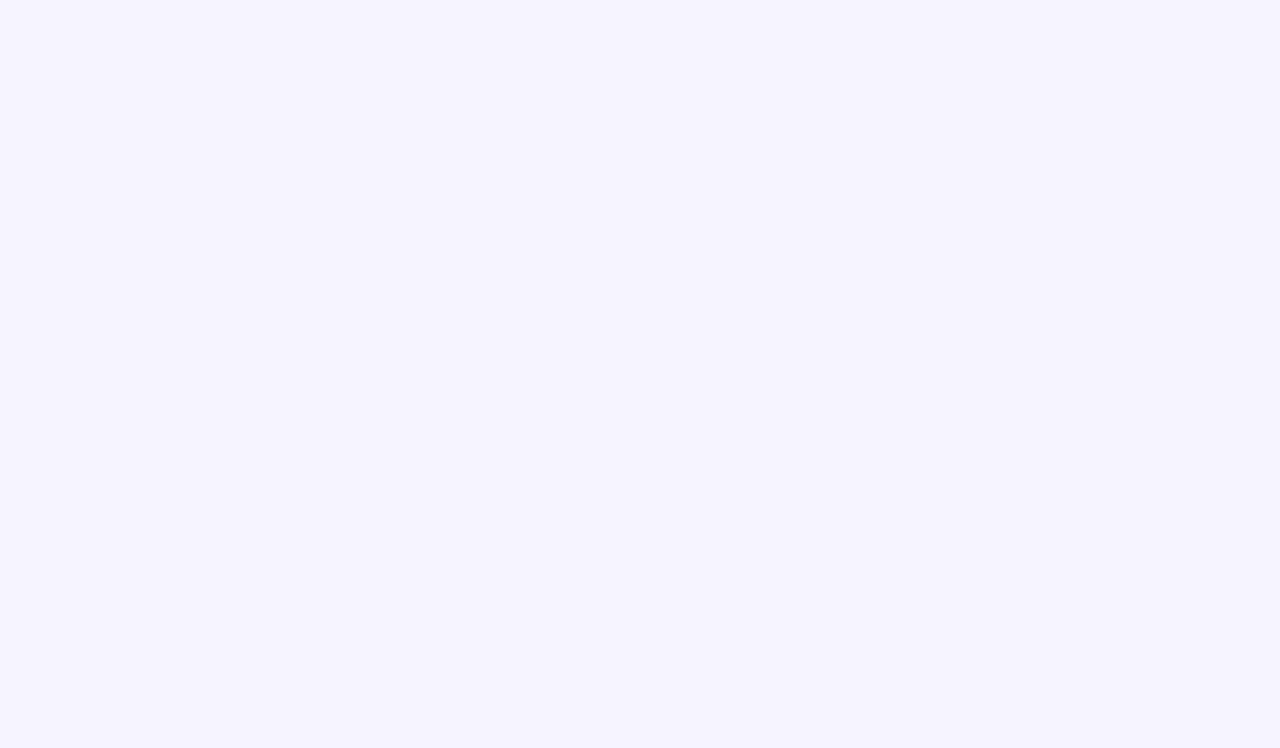
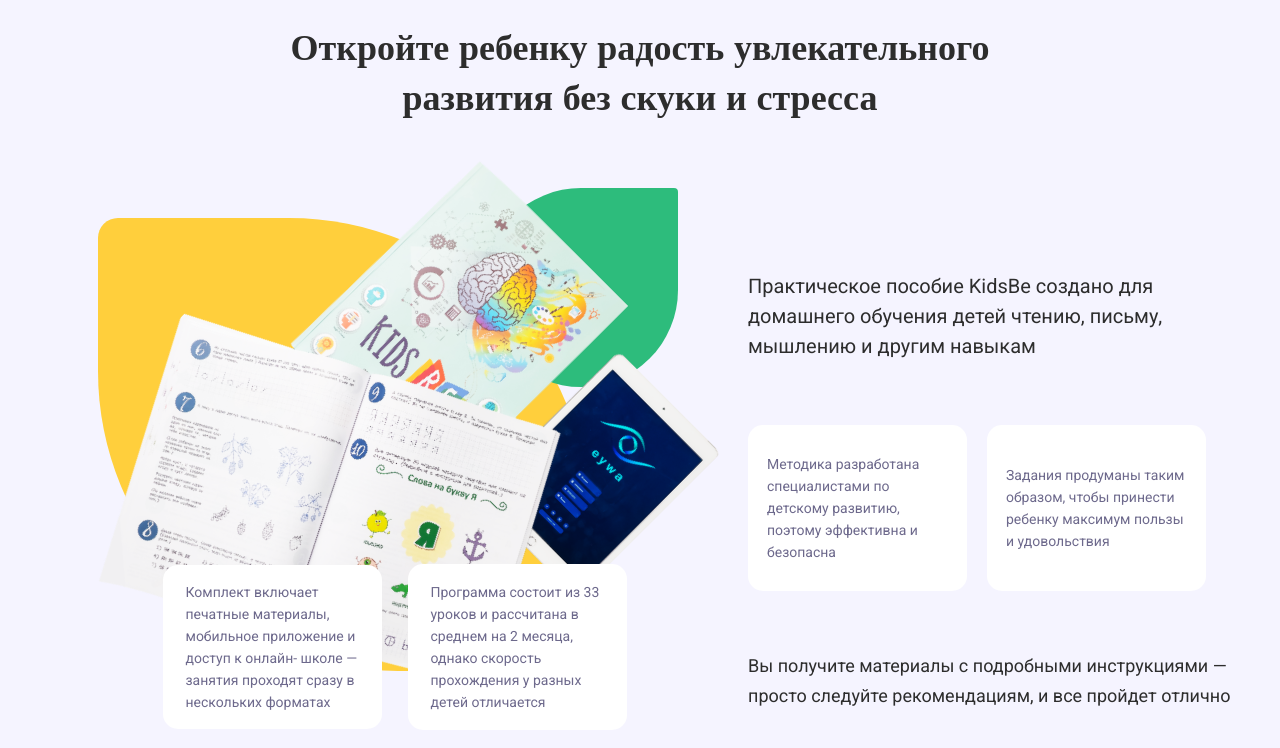
Before and after one commit to janettadev/kidsbe, a React (Create React App) app: page / in a window 1280 px wide. Shown: the top 748 px of the page. Built offline with nearby package versions, Linux system fonts and the light colour scheme.

Commit message:
section2

```diff
--- a/src/App.js
+++ b/src/App.js
@@ -1,10 +1,13 @@
 import "./App.scss";
+import Open from "./components/section#2/Open";
 
 function App() {
 	return (
 		<div className="App">
+			<Open/>
 		</div>
 	);
 }
 
+
 export default App;
--- a/src/App.scss
+++ b/src/App.scss
@@ -3,8 +3,8 @@
    background: #f5f4ff;
 }
 .container {
-	width: 1240px;
-	max-width: 90%;
+	width: 1440px;
+	max-width: 100%;
 	margin: 0 auto;
 }
 button {
@@ -13,3 +13,163 @@
 a {
 	text-decoration: none;
 }
+
+#open {
+	.open {
+		display: flex;
+		align-items: center;
+		flex-direction: column;
+		h1 {
+			width: 786px;
+			color: rgb(45, 45, 45);
+			font-family: Nunito;
+			font-size: 36px;
+			font-weight: 700;
+			line-height: 50px;
+			letter-spacing: 0%;
+			text-align: center;
+		}
+		&--info {
+			display: flex;
+			justify-content: space-between;
+			align-items: center;
+			&__img {
+				position: relative;
+				margin-top: -60px;
+				img {
+					width: 100%;
+					height: 100%;
+				}
+				&--rectangle1 {
+					position: absolute;
+					top: 100px;
+					right: 70px;
+					width: 194px;
+					height: 199px;
+					border-radius: 120px 5px 120px 120px;
+					background: rgb(45, 188, 124);
+					z-index: -10;
+				}
+				&--rectangle2 {
+					position: absolute;
+					width: 491px;
+					height: 453px;
+					top: 130px;
+					left: 90px;
+					border-radius: 20px 300px 20px 300px;
+					background: rgb(255, 207, 60);
+					z-index: -11;
+				}
+				&--text1 {
+					position: absolute;
+					width: 219px;
+					height: 164px;
+					bottom: 105px;
+					left: 155px;
+					border-radius: 15px;
+					background: rgb(255, 255, 255);
+					display: flex;
+					align-items: center;
+					justify-content: center;
+					p {
+						color: rgb(109, 105, 140);
+						font-family: Roboto;
+						font-size: 14px;
+						font-weight: 400;
+						line-height: 22px;
+						letter-spacing: 0%;
+						text-align: left;
+						width: 174px;
+					}
+				}
+				&--text2 {
+					position: absolute;
+					width: 219px;
+					height: 166px;
+					bottom: 104px;
+					left: 400px;
+					border-radius: 15px;
+					background: rgb(255, 255, 255);
+					display: flex;
+					align-items: center;
+					justify-content: center;
+					p {
+						color: rgb(109, 105, 140);
+						font-family: Roboto;
+						font-size: 14px;
+						font-weight: 400;
+						line-height: 22px;
+						letter-spacing: 0%;
+						text-align: left;
+						width: 174px;
+					}
+				}
+			}
+			&__content {
+				h2 {
+					color: rgb(45, 45, 45);
+					font-family: Roboto;
+					width: 504px;
+					font-size: 20px;
+					font-weight: 400;
+					line-height: 30px;
+					letter-spacing: 0%;
+					text-align: left;
+				}
+				&--blocks {
+					display: flex;
+					gap: 20px;
+					margin: 64px 0 60px 0;
+					&__block1 {
+						width: 219px;
+						height: 166px;
+						border-radius: 15px;
+						background: rgb(255, 255, 255);
+						display: flex;
+						align-items: center;
+						justify-content: center;
+						p {
+							color: rgb(109, 105, 140);
+							font-family: Roboto;
+							font-size: 14px;
+							font-weight: 400;
+							line-height: 22px;
+							letter-spacing: 0%;
+							text-align: left;
+							width: 181px;
+						}
+					}
+					&__block2 {
+						width: 219px;
+						height: 166px;
+						border-radius: 15px;
+						background: rgb(255, 255, 255);
+						display: flex;
+						align-items: center;
+						justify-content: center;
+						p {
+							color: rgb(109, 105, 140);
+							font-family: Roboto;
+							font-size: 14px;
+							font-weight: 400;
+							line-height: 22px;
+							letter-spacing: 0%;
+							text-align: left;
+							width: 181px;
+						}
+					}
+				}
+				h3 {
+					color: rgb(45, 45, 45);
+					font-family: Roboto;
+					font-size: 18px;
+					font-weight: 400;
+					line-height: 30px;
+					letter-spacing: 0%;
+					text-align: left;
+					width: 524px;
+				}
+			}
+		}
+	}
+}
--- /dev/null
+++ b/src/components/section#2/Open.js
@@ -0,0 +1,64 @@
+import React from "react";
+import book from "../../img/mats 1.png";
+
+const Open = () => {
+	return (
+		<div id="open">
+			<div className="container">
+				<div className="open">
+					<h1>
+						Откройте ребенку радость увлекательного развития без скуки и
+						стресса
+					</h1>
+					<div className="open--info">
+						<div className="open--info__img">
+							<img src={book} alt="" />
+							<div className="open--info__img--rectangle1"></div>
+							<div className="open--info__img--rectangle2"></div>
+							<div className="open--info__img--text1">
+								<p>
+									Комплект включает печатные материалы, мобильное
+									приложение и доступ к онлайн- школе — занятия
+									проходят сразу в нескольких форматах
+								</p>
+							</div>
+							<div className="open--info__img--text2">
+								<p>
+									Программа состоит из 33 уроков и рассчитана в среднем
+									на 2 месяца, однако скорость прохождения у разных
+									детей отличается
+								</p>
+							</div>
+						</div>
+						<div className="open--info__content">
+							<h2>
+								Практическое пособие KidsBe создано для домашнего
+								обучения детей чтению, письму, мышлению и другим навыкам
+							</h2>
+							<div className="open--info__content--blocks">
+								<div className="open--info__content--blocks__block1">
+									<p>
+										Методика разработана специалистами по детскому
+										развитию, поэтому эффективна и безопасна
+									</p>
+								</div>
+								<div className="open--info__content--blocks__block2">
+									<p>
+										Задания продуманы таким образом, чтобы принести
+										ребенку максимум пользы и удовольствия
+									</p>
+								</div>
+							</div>
+							<h3>
+								Вы получите материалы с подробными инструкциями — просто
+								следуйте рекомендациям, и все пройдет отлично
+							</h3>
+						</div>
+					</div>
+				</div>
+			</div>
+		</div>
+	);
+};
+
+export default Open;
```
